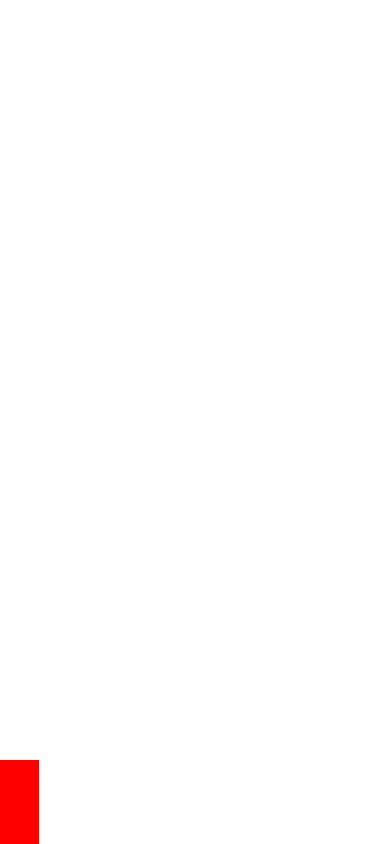
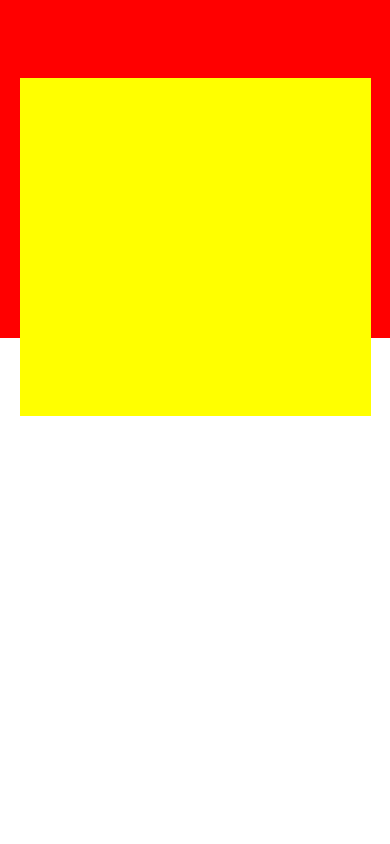
Before and after one commit to Rasujon3/untitled3, a React Native app: screen / in a window 390 px wide. Built offline with nearby package versions, Linux system fonts and the light colour scheme.

Commit message:
81 Resonsive Absolute and Relative Position
81 Resonsive Absolute and Relative Position

```diff
--- a/App.js
+++ b/App.js
@@ -4,8 +4,9 @@ import {View, Text} from 'react-native';
 class App extends Component {
     render() {
         return (
-            <View style={{flex:100,flexDirection:'row'}}>
-                <View style={{alignSelf:'flex-end',width:"10%",height:"10%",backgroundColor:"red"}}></View>
+            <View style={{flex:100,alignItems:'center',flexDirection:'column'}}>
+                <View style={{position:'absolute',backgroundColor:"red",width:"100%",height:"40%",}}></View>
+                <View style={{position:'relative',marginTop:"20%",backgroundColor:"yellow",width:"90%",height:"40%",}}></View>
 
             </View>
         );
```
